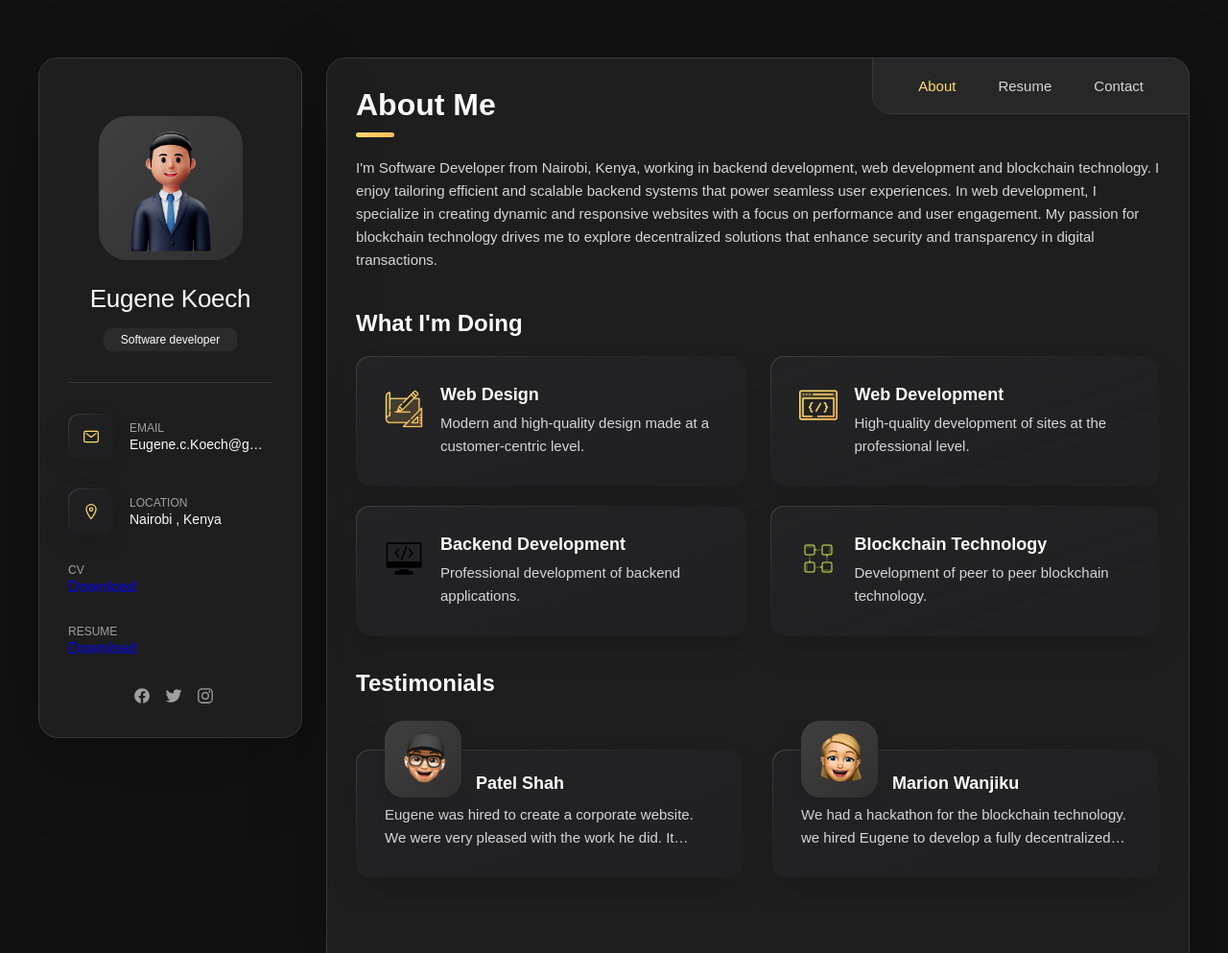
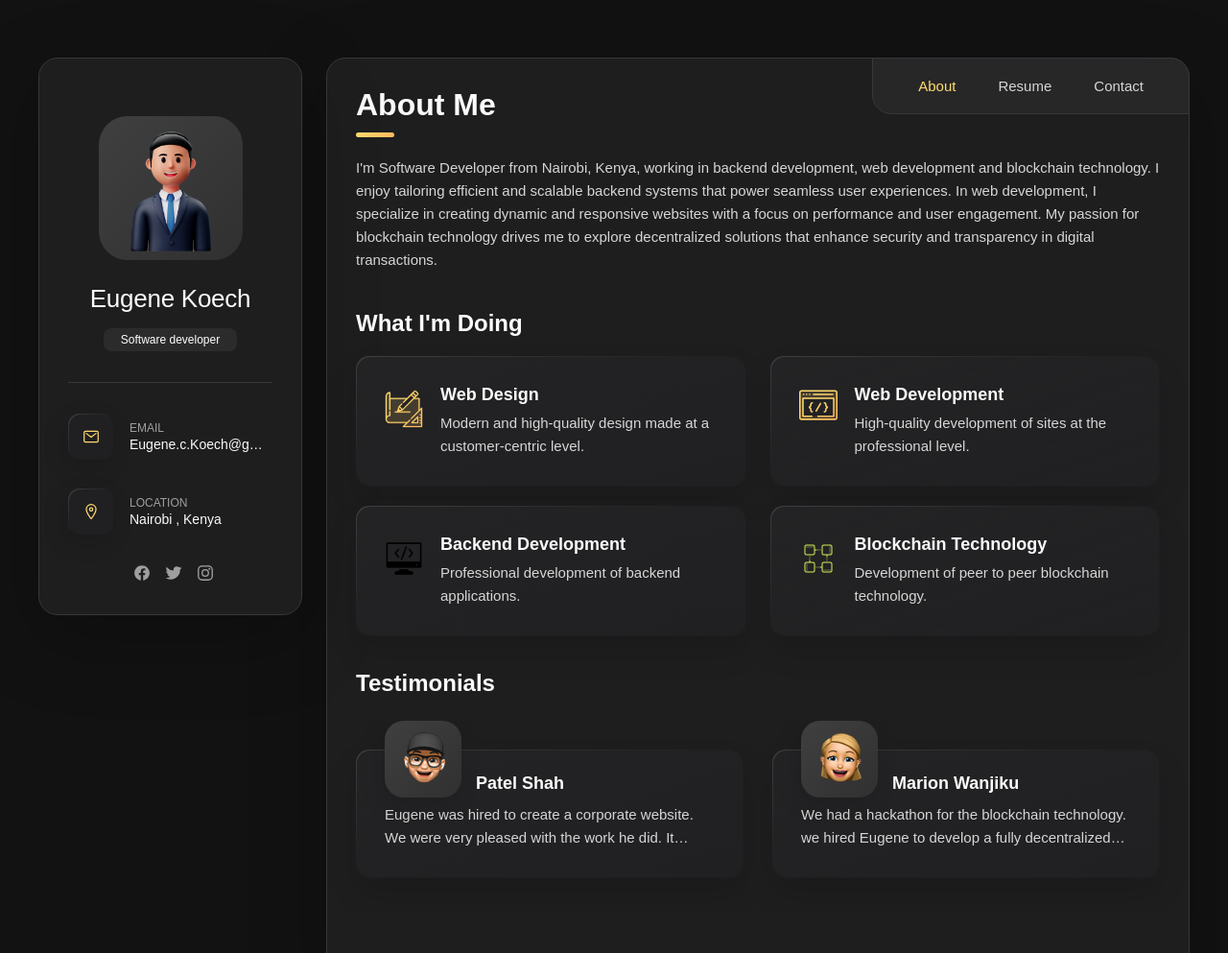
Before and after one commit to SimplyGene/Portfolio, a plain HTML site: page index.html in a window 1280 px wide. Shown: the top 993 px of the page at 96% size. Drawn offline with nearby package versions, Linux system fonts and the light colour scheme.

Commit message:
original

```diff
--- a/index.html
+++ b/index.html
@@ -85,20 +85,6 @@
             </div>
 
           </li>
-
-          <li class="contact-item">
-            <div class="contact-info">
-                <p class="contact-title">CV</p>
-                <a href="/EUGENE_KOECH_CV.pdf" download>Download</a>
-            </div>
-        </li>
-
-        <li class="contact-item">
-            <div class="contact-info">
-                <p class="contact-title">Resume</p>
-                <a href="/RESUME.pdf" download>Download</a>
-            </div>
-        </li>
 
         </ul>
 
```
Also changed, not shown: vercel.json (deleted), 2 other files.
